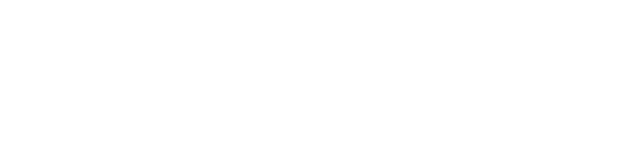
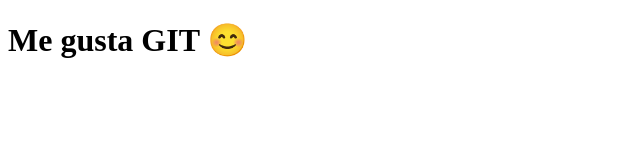
Before and after one commit to CatedrasUFPSO/myPage, a plain HTML site: page index.html in a window 1280 px wide. Shown: the whole page, without its empty margins (0-640 px from the left). Drawn offline with Linux system fonts and the light colour scheme.

Commit message:
Se agregò un mensaje

```diff
--- a/index.html
+++ b/index.html
@@ -5,6 +5,7 @@
     <meta http-equiv="X-UA-Compatible" content="IE=edge">
     <meta name="viewport" content="width=device-width, initial-scale=1.0">
     <title>Mi super pàgina</title>
+    <h1>Me gusta GIT 😊</h1>
 </head>
 <body>
 
```
